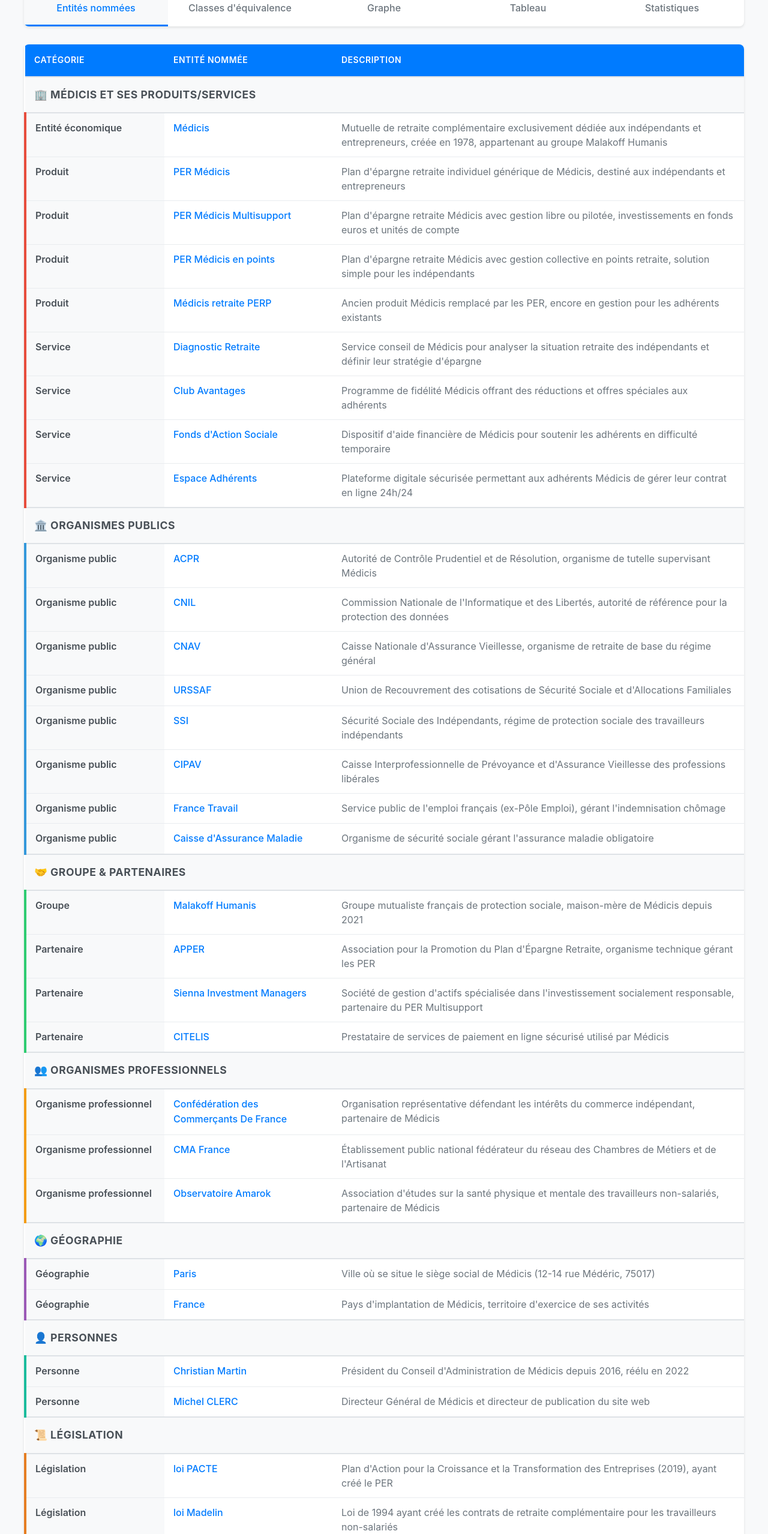
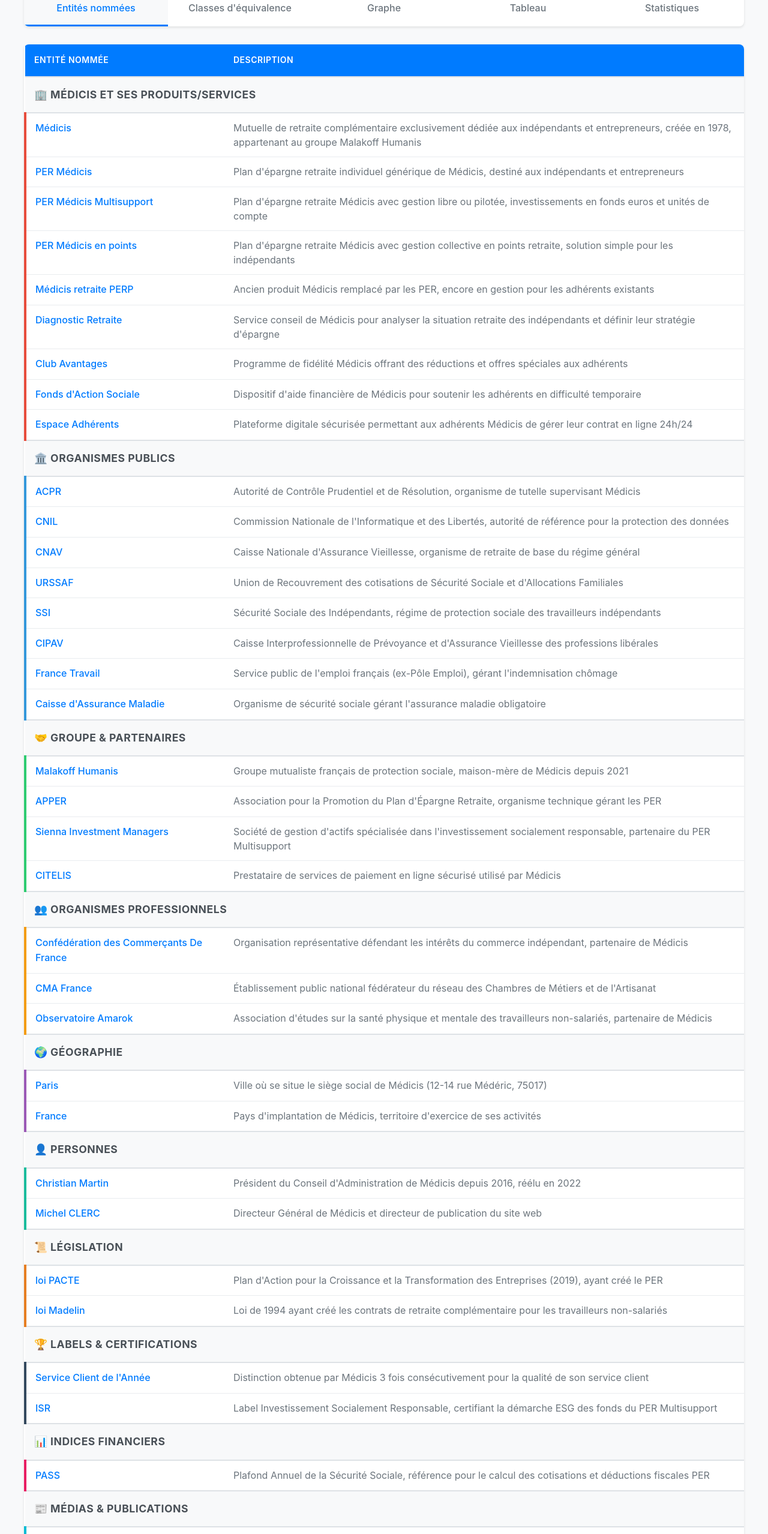
Before and after one commit to ConstellatioCom/medicis-audit-2025-k7x9m4p8w3z6, a plain HTML site: page index.html in a window 1280 px wide. Shown: the part 240-2797 px from the top of the page at 60% size. Drawn offline with Linux system fonts and the light colour scheme.

Commit message:
Update index.html

```diff
--- a/index.html
+++ b/index.html
@@ -105,7 +105,7 @@
         .entity-cell {
             font-weight: 500;
             color: #007bff;
-            width: 250px;
+            width: 300px;
         }
 
         .description-cell {
@@ -169,7 +169,6 @@
         <table>
             <thead>
                 <tr>
-                    <th>Catégorie</th>
                     <th>Entité nommée</th>
                     <th>Description</th>
                 </tr>
@@ -180,47 +179,38 @@
                     <td colspan="3">🏢 MÉDICIS ET SES PRODUITS/SERVICES</td>
                 </tr>
                 <tr class="cat-medicis">
-                    <td class="category-cell">Entité économique</td>
                     <td class="entity-cell">Médicis</td>
                     <td class="description-cell">Mutuelle de retraite complémentaire exclusivement dédiée aux indépendants et entrepreneurs, créée en 1978, appartenant au groupe Malakoff Humanis</td>
                 </tr>
                 <tr class="cat-medicis">
-                    <td class="category-cell">Produit</td>
                     <td class="entity-cell">PER Médicis</td>
                     <td class="description-cell">Plan d'épargne retraite individuel générique de Médicis, destiné aux indépendants et entrepreneurs</td>
                 </tr>
                 <tr class="cat-medicis">
-                    <td class="category-cell">Produit</td>
                     <td class="entity-cell">PER Médicis Multisupport</td>
                     <td class="description-cell">Plan d'épargne retraite Médicis avec gestion libre ou pilotée, investissements en fonds euros et unités de compte</td>
                 </tr>
                 <tr class="cat-medicis">
-                    <td class="category-cell">Produit</td>
                     <td class="entity-cell">PER Médicis en points</td>
                     <td class="description-cell">Plan d'épargne retraite Médicis avec gestion collective en points retraite, solution simple pour les indépendants</td>
                 </tr>
                 <tr class="cat-medicis">
-                    <td class="category-cell">Produit</td>
                     <td class="entity-cell">Médicis retraite PERP</td>
                     <td class="description-cell">Ancien produit Médicis remplacé par les PER, encore en gestion pour les adhérents existants</td>
                 </tr>
                 <tr class="cat-medicis">
-                    <td class="category-cell">Service</td>
                     <td class="entity-cell">Diagnostic Retraite</td>
                     <td class="description-cell">Service conseil de Médicis pour analyser la situation retraite des indépendants et définir leur stratégie d'épargne</td>
                 </tr>
                 <tr class="cat-medicis">
-                    <td class="category-cell">Service</td>
                     <td class="entity-cell">Club Avantages</td>
                     <td class="description-cell">Programme de fidélité Médicis offrant des réductions et offres spéciales aux adhérents</td>
                 </tr>
                 <tr class="cat-medicis">
-                    <td class="category-cell">Service</td>
                     <td class="entity-cell">Fonds d'Action Sociale</td>
                     <td class="description-cell">Dispositif d'aide financière de Médicis pour soutenir les adhérents en difficulté temporaire</td>
                 </tr>
                 <tr class="cat-medicis">
-                    <td class="category-cell">Service</td>
                     <td class="entity-cell">Espace Adhérents</td>
                     <td class="description-cell">Plateforme digitale sécurisée permettant aux adhérents Médicis de gérer leur contrat en ligne 24h/24</td>
                 </tr>
@@ -230,42 +220,34 @@
                     <td colspan="3">🏛️ ORGANISMES PUBLICS</td>
                 </tr>
                 <tr class="cat-organismes-publics">
-                    <td class="category-cell">Organisme public</td>
                     <td class="entity-cell">ACPR</td>
                     <td class="description-cell">Autorité de Contrôle Prudentiel et de Résolution, organisme de tutelle supervisant Médicis</td>
                 </tr>
                 <tr class="cat-organismes-publics">
-                    <td class="category-cell">Organisme public</td>
                     <td class="entity-cell">CNIL</td>
                     <td class="description-cell">Commission Nationale de l'Informatique et des Libertés, autorité de référence pour la protection des données</td>
                 </tr>
                 <tr class="cat-organismes-publics">
-                    <td class="category-cell">Organisme public</td>
                     <td class="entity-cell">CNAV</td>
                     <td class="description-cell">Caisse Nationale d'Assurance Vieillesse, organisme de retraite de base du régime général</td>
                 </tr>
                 <tr class="cat-organismes-publics">
-                    <td class="category-cell">Organisme public</td>
                     <td class="entity-cell">URSSAF</td>
                     <td class="description-cell">Union de Recouvrement des cotisations de Sécurité Sociale et d'Allocations Familiales</td>
                 </tr>
                 <tr class="cat-organismes-publics">
-                    <td class="category-cell">Organisme public</td>
                     <td class="entity-cell">SSI</td>
                     <td class="description-cell">Sécurité Sociale des Indépendants, régime de protection sociale des travailleurs indépendants</td>
                 </tr>
                 <tr class="cat-organismes-publics">
-                    <td class="category-cell">Organisme public</td>
                     <td class="entity-cell">CIPAV</td>
                     <td class="description-cell">Caisse Interprofessionnelle de Prévoyance et d'Assurance Vieillesse des professions libérales</td>
                 </tr>
                 <tr class="cat-organismes-publics">
-                    <td class="category-cell">Organisme public</td>
                     <td class="entity-cell">France Travail</td>
                     <td class="description-cell">Service public de l'emploi français (ex-Pôle Emploi), gérant l'indemnisation chômage</td>
                 </tr>
                 <tr class="cat-organismes-publics">
-                    <td class="category-cell">Organisme public</td>
                     <td class="entity-cell">Caisse d'Assurance Maladie</td>
                     <td class="description-cell">Organisme de sécurité sociale gérant l'assurance maladie obligatoire</td>
                 </tr>
@@ -275,132 +257,114 @@
                     <td colspan="3">🤝 GROUPE & PARTENAIRES</td>
                 </tr>
                 <tr class="cat-groupe-partenaires">
-                    <td class="category-cell">Groupe</td>
                     <td class="entity-cell">Malakoff Humanis</td>
                     <td class="description-cell">Groupe mutualiste français de protection sociale, maison-mère de Médicis depuis 2021</td>
                 </tr>
                 <tr class="cat-groupe-partenaires">
-                    <td class="category-cell">Partenaire</td>
                     <td class="entity-cell">APPER</td>
                     <td class="description-cell">Association pour la Promotion du Plan d'Épargne Retraite, organisme technique gérant les PER</td>
                 </tr>
                 <tr class="cat-groupe-partenaires">
-                    <td class="category-cell">Partenaire</td>
                     <td class="entity-cell">Sienna Investment Managers</td>
                     <td class="description-cell">Société de gestion d'actifs spécialisée dans l'investissement socialement responsable, partenaire du PER Multisupport</td>
                 </tr>
                 <tr class="cat-groupe-partenaires">
-                    <td class="category-cell">Partenaire</td>
                     <td class="entity-cell">CITELIS</td>
                     <td class="description-cell">Prestataire de services de paiement en ligne sécurisé utilisé par Médicis</td>
                 </tr>
 
                 <!-- ORGANISMES PROFESSIONNELS -->
                 <tr class="category-header">
-                    <td colspan="3">👥 ORGANISMES PROFESSIONNELS</td>
+                    <td colspan="2">👥 ORGANISMES PROFESSIONNELS</td>
                 </tr>
                 <tr class="cat-organismes-professionnels">
-                    <td class="category-cell">Organisme professionnel</td>
                     <td class="entity-cell">Confédération des Commerçants De France</td>
                     <td class="description-cell">Organisation représentative défendant les intérêts du commerce indépendant, partenaire de Médicis</td>
                 </tr>
                 <tr class="cat-organismes-professionnels">
-                    <td class="category-cell">Organisme professionnel</td>
                     <td class="entity-cell">CMA France</td>
                     <td class="description-cell">Établissement public national fédérateur du réseau des Chambres de Métiers et de l'Artisanat</td>
                 </tr>
                 <tr class="cat-organismes-professionnels">
-                    <td class="category-cell">Organisme professionnel</td>
                     <td class="entity-cell">Observatoire Amarok</td>
                     <td class="description-cell">Association d'études sur la santé physique et mentale des travailleurs non-salariés, partenaire de Médicis</td>
                 </tr>
 
                 <!-- GÉOGRAPHIE -->
                 <tr class="category-header">
-                    <td colspan="3">🌍 GÉOGRAPHIE</td>
+                    <td colspan="2">🌍 GÉOGRAPHIE</td>
                 </tr>
                 <tr class="cat-geographie">
-                    <td class="category-cell">Géographie</td>
                     <td class="entity-cell">Paris</td>
                     <td class="description-cell">Ville où se situe le siège social de Médicis (12-14 rue Médéric, 75017)</td>
                 </tr>
                 <tr class="cat-geographie">
-                    <td class="category-cell">Géographie</td>
                     <td class="entity-cell">France</td>
                     <td class="description-cell">Pays d'implantation de Médicis, territoire d'exercice de ses activités</td>
                 </tr>
 
                 <!-- PERSONNES -->
                 <tr class="category-header">
-                    <td colspan="3">👤 PERSONNES</td>
+                    <td colspan="2">👤 PERSONNES</td>
                 </tr>
                 <tr class="cat-personnes">
-                    <td class="category-cell">Personne</td>
                     <td class="entity-cell">Christian Martin</td>
                     <td class="description-cell">Président du Conseil d'Administration de Médicis depuis 2016, réélu en 2022</td>
                 </tr>
                 <tr class="cat-personnes">
-                    <td class="category-cell">Personne</td>
                     <td class="entity-cell">Michel CLERC</td>
                     <td class="description-cell">Directeur Général de Médicis et directeur de publication du site web</td>
                 </tr>
 
                 <!-- LÉGISLATION -->
                 <tr class="category-header">
-                    <td colspan="3">📜 LÉGISLATION</td>
+                    <td colspan="2">📜 LÉGISLATION</td>
                 </tr>
                 <tr class="cat-legislation">
-                    <td class="category-cell">Législation</td>
                     <td class="entity-cell">loi PACTE</td>
                     <td class="description-cell">Plan d'Action pour la Croissance et la Transformation des Entreprises (2019), ayant créé le PER</td>
                 </tr>
                 <tr class="cat-legislation">
-                    <td class="category-cell">Législation</td>
                     <td class="entity-cell">loi Madelin</td>
                     <td class="description-cell">Loi de 1994 ayant créé les contrats de retraite complémentaire pour les travailleurs non-salariés</td>
                 </tr>
 
                 <!-- LABELS & CERTIFICATIONS -->
                 <tr class="category-header">
-                    <td colspan="3">🏆 LABELS & CERTIFICATIONS</td>
+                    <td colspan="2">🏆 LABELS & CERTIFICATIONS</td>
                 </tr>
                 <tr class="cat-labels">
-                    <td class="category-cell">Label</td>
                     <td class="entity-cell">Service Client de l'Année</td>
                     <td class="description-cell">Distinction obtenue par Médicis 3 fois consécutivement pour la qualité de son service client</td>
                 </tr>
                 <tr class="cat-labels">
-                    <td class="category-cell">Label</td>
                     <td class="entity-cell">ISR</td>
                     <td class="description-cell">Label Investissement Socialement Responsable, certifiant la démarche ESG des fonds du PER Multisupport</td>
                 </tr>
 
                 <!-- INDICES FINANCIERS -->
                 <tr class="category-header">
-                    <td colspan="3">📊 INDICES FINANCIERS</td>
+                    <td colspan="2">📊 INDICES FINANCIERS</td>
                 </tr>
                 <tr class="cat-indices">
-                    <td class="category-cell">Indice financier</td>
                     <td class="entity-cell">PASS</td>
                     <td class="description-cell">Plafond Annuel de la Sécurité Sociale, référence pour le calcul des cotisations et déductions fiscales PER</td>
                 </tr>
 
                 <!-- MÉDIAS & PUBLICATIONS -->
                 <tr class="category-header">
-                    <td colspan="3">📰 MÉDIAS & PUBLICATIONS</td>
+                    <td colspan="2">📰 MÉDIAS & PUBLICATIONS</td>
                 </tr>
                 <tr class="cat-medias">
-                    <td class="category-cell">Média</td>
                     <td class="entity-cell">Le Revenu</td>
                     <td class="description-cell">Magazine spécialisé en épargne et placement, ayant décerné des trophées aux produits Médicis</td>
                 </tr>
 
                 <!-- ÉVÉNEMENTS -->
                 <tr class="category-header">
-                    <td colspan="3">🎪 ÉVÉNEMENTS</td>
+                    <td colspan="2">🎪 ÉVÉNEMENTS</td>
                 </tr>
                 <tr class="cat-evenements">
-                    <td class="category-cell">Événement</td>
                     <td class="entity-cell">Trophées du Revenu</td>
                     <td class="description-cell">Prix annuel décerné par le magazine Le Revenu, remporté par le PER Médicis Multisupport</td>
                 </tr>
```
